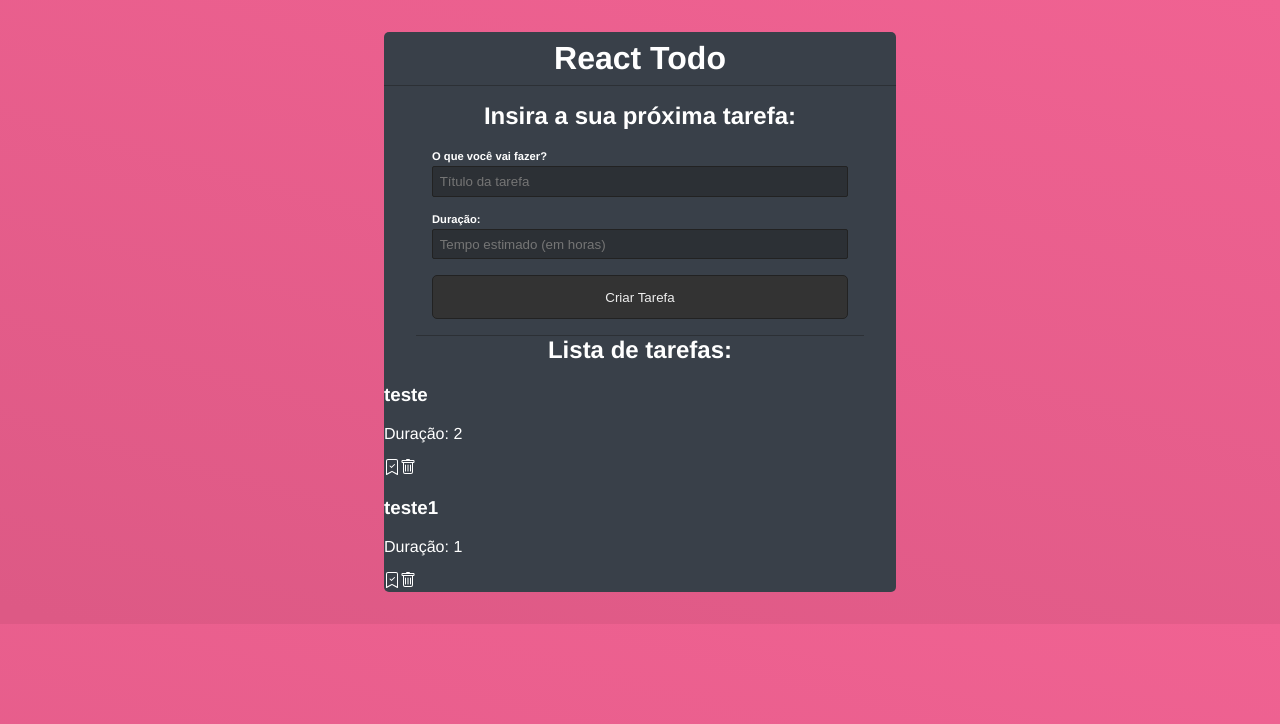
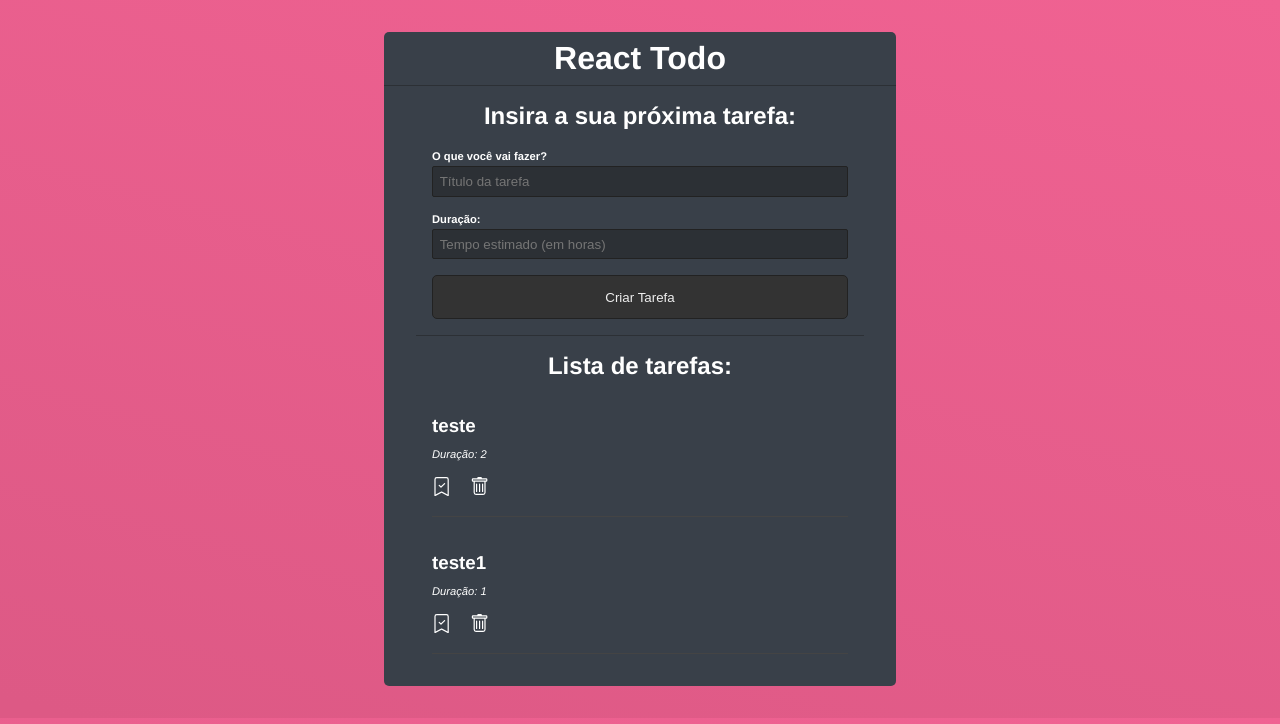
Before and after one commit to Danielecarn/To-Do-List, a React (Create React App) app in the folder to_do/: page / in a window 1280 px wide. Shown: the top 724 px of the page. Built offline with nearby package versions, Linux system fonts and the light colour scheme; data requests are answered from the project's data file.

Commit message:
Estilo da lista

```diff
--- a/to_do/src/App.css
+++ b/to_do/src/App.css
@@ -58,3 +58,48 @@
     padding: 1em;
     cursor: pointer;
 }
+
+.list-todo{
+    padding: 0 1em 2em;
+    margin: 1em 2em;
+}
+
+.list-todo h2{
+    margin-bottom: 0;
+}
+
+.list-todo p{
+    text-align: center;
+}
+
+.todo{
+    border-bottom: 1px solid #444;
+    padding: 1em 0;
+}
+
+.todo h3{
+    margin-bottom: .5em;
+}
+
+.todo-done{
+    text-decoration: line-through;
+    color: rgb(240, 98, 146);
+}
+
+.todo p{
+    text-align: left;
+    font-style: italic;
+    font-size: .7em;
+    margin-bottom: 1.5em;
+}
+
+.todo svg{
+    font-size: 1.2em;
+    cursor: pointer;
+    margin-right: 1em;
+    transition: .5s;
+}
+
+.todo svg:hover{
+    color: rgb(240, 98, 146)
+}
```
